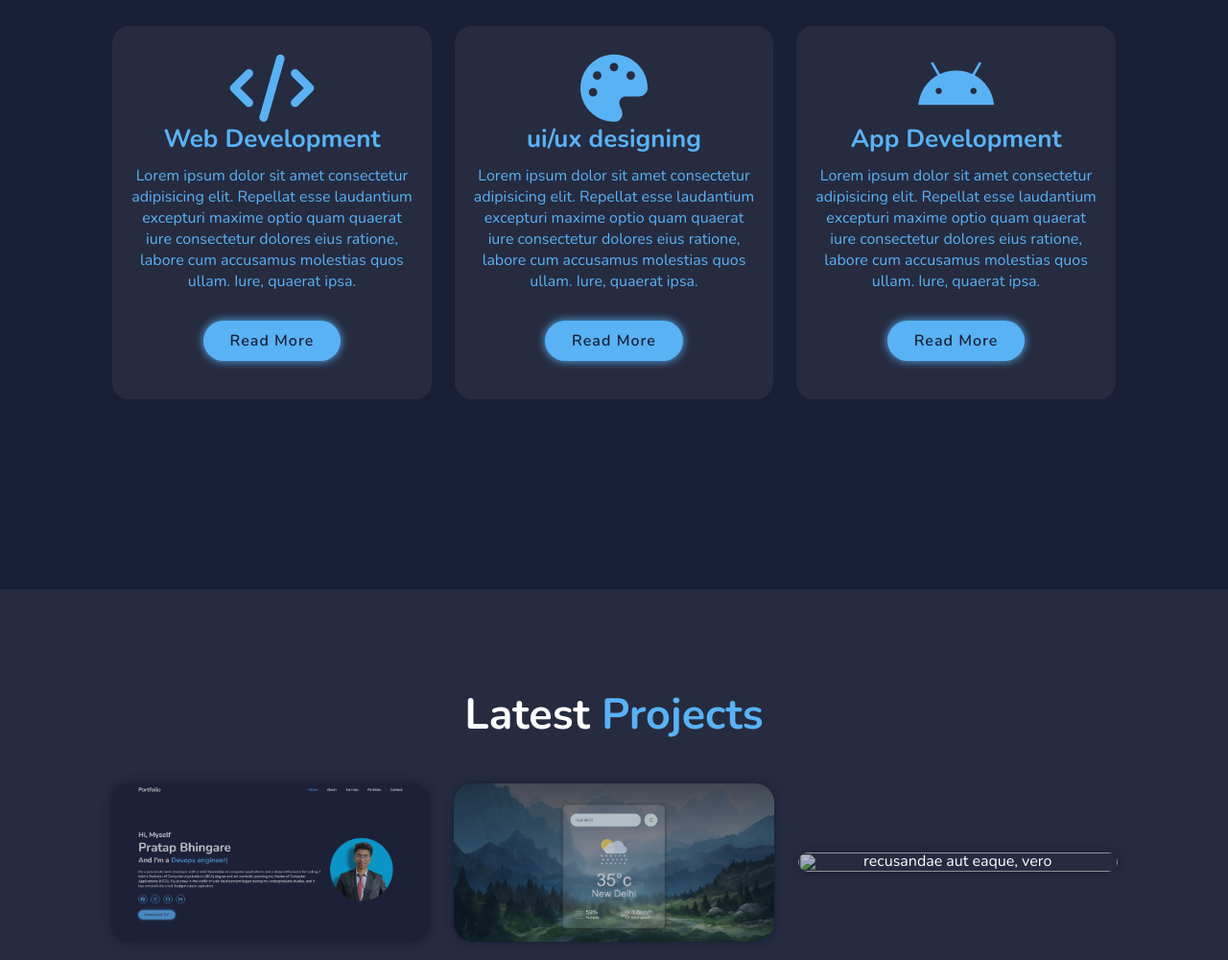
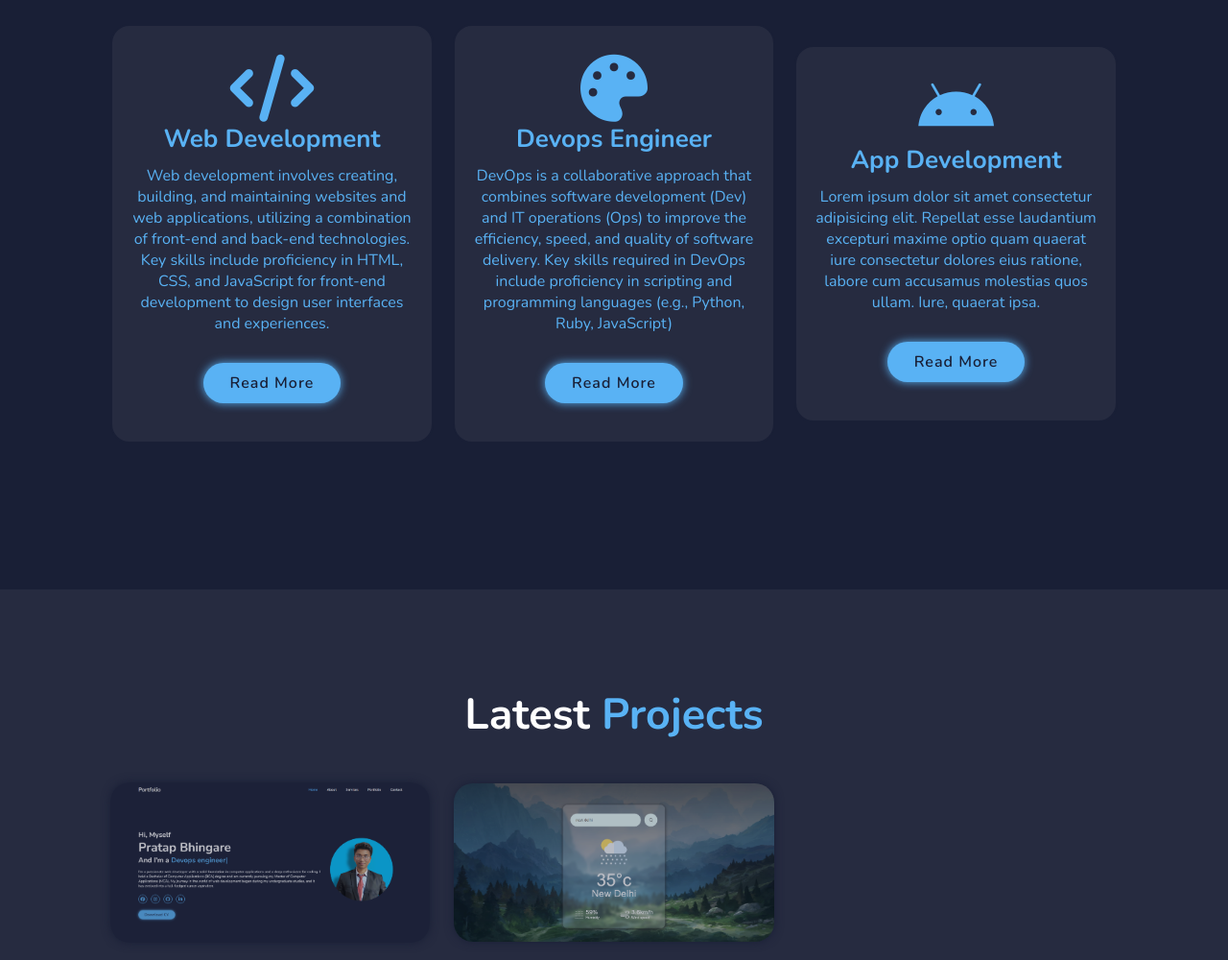
Before and after one commit to PratapBhingare/Personal_Portfolio, a plain HTML site: page index.html in a window 1280 px wide. Shown: the part 1800-2800 px from the top of the page at 96% size. Drawn offline with nearby package versions, Linux system fonts and the light colour scheme.

Commit message:
Update index.html

```diff
--- a/index.html
+++ b/index.html
@@ -14,7 +14,7 @@ malaysia<html lang="en">
         <nav class="navbar">
             <a href="#home" class="active">Home</a>
             <a href="#about">About</a>
-            <a href="#services">Services</a>
+            <a href="#services">Skills</a>
             <a href="#portfolio">Portfolio</a>
             <a href="#contact">Contact</a>
         </nav>
@@ -67,14 +67,14 @@ malaysia<html lang="en">
             <div class="services-box">
                 <i class="fa-solid fa-code"></i>
                 <h3>Web Development</h3>
-                <p>Lorem ipsum dolor sit amet consectetur adipisicing elit. Repellat esse laudantium excepturi maxime optio quam quaerat iure consectetur dolores eius ratione, labore cum accusamus molestias quos ullam. Iure, quaerat ipsa.</p>
+                <p>Web development involves creating, building, and maintaining websites and web applications, utilizing a combination of front-end and back-end technologies. Key skills include proficiency in HTML, CSS, and JavaScript for front-end development to design user interfaces and experiences. </p>
                 <a href="#" class="btn">Read More</a>
             </div>
 
             <div class="services-box">
                 <i class="fa-solid fa-palette"></i>
-                <h3>ui/ux designing</h3>
-                <p>Lorem ipsum dolor sit amet consectetur adipisicing elit. Repellat esse laudantium excepturi maxime optio quam quaerat iure consectetur dolores eius ratione, labore cum accusamus molestias quos ullam. Iure, quaerat ipsa.</p>
+                <h3>Devops Engineer</h3>
+                <p>DevOps is a collaborative approach that combines software development (Dev) and IT operations (Ops) to improve the efficiency, speed, and quality of software delivery. Key skills required in DevOps include proficiency in scripting and programming languages (e.g., Python, Ruby, JavaScript)</p>
                 <a href="#" class="btn">Read More</a>
             </div>
 
@@ -96,7 +96,7 @@ malaysia<html lang="en">
                 <div class="portfolio-layer">
                     <h4>Portfolio website</h4>
                     <p>This Portfolio website is build with html,css and javascript</p>
-                    <a href="#"><i class="fa-solid fa-up-right-from-square"></i></a>
+                    <a href="https://pratapbhingare.github.io/Personal_Portfolio/"><i class="fa-solid fa-up-right-from-square"></i></a>
                 </div>
             </div>
 
@@ -105,18 +105,11 @@ malaysia<html lang="en">
                 <div class="portfolio-layer">
                     <h4>Weather App</h4>
                     <p>This Weather app is build with html , css and javascript </p>
-                    <a href="#"><i class="fa-solid fa-up-right-from-square"></i></a>
+                    <a href="https://pratapbhingare.github.io/Weather-App/"><i class="fa-solid fa-up-right-from-square"></i></a>
                 </div>
             </div>
 
-            <div class="portfolio-box">
-                <img src="img/aboutpicc.png" alt="">
-                <div class="portfolio-layer">
-                    <h4>Web Design</h4>
-                    <p>Lorem ipsum dolor sit amet consectetur adipisicing elit. Eos recusandae aut eaque, vero aspernatur praesentium reprehenderit officiis delectus harum minus nesciunt, ullam, corporis labore culpa aliquid dolorum quis quo quaerat?</p>
-                    <a href="#"><i class="fa-solid fa-up-right-from-square"></i></a>
-                </div>
-            </div>
+
         </div>
     </section>
 
```
